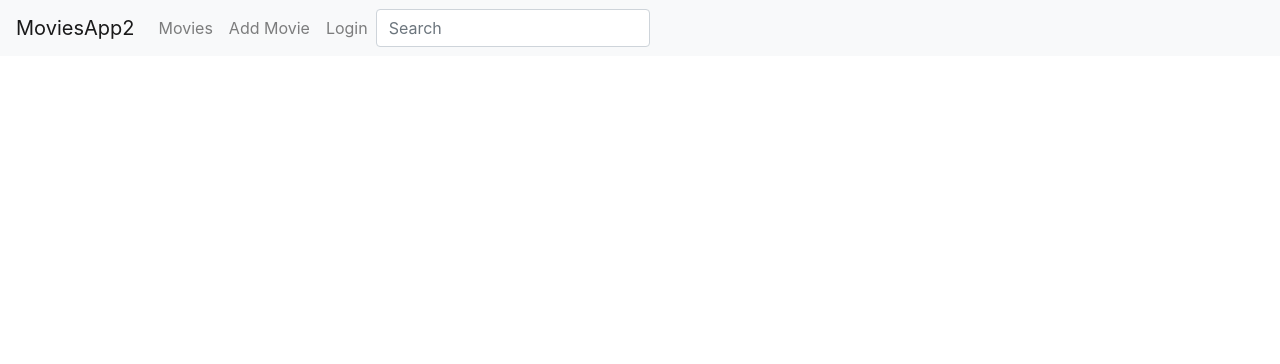
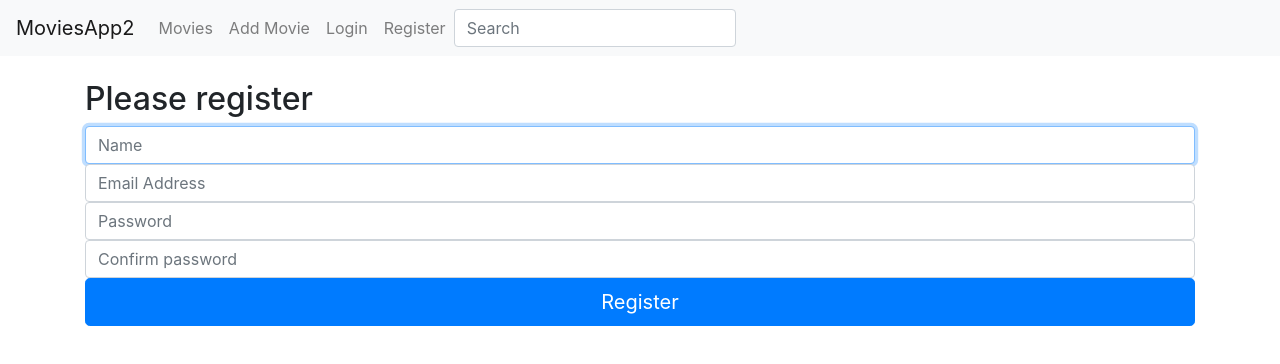
Before and after one commit to pedja77/movies-app-2, a Vue app: page /register in a window 1280 px wide. Shown: the top 364 px of the page. Built offline with nearby package versions, Linux system fonts and the light colour scheme.

Commit message:
User registration done

```diff
--- a/src/components/MovieSearch.vue
+++ b/src/components/MovieSearch.vue
@@ -1,6 +1,6 @@
 <template>
   <div>
-    <form class="form-inline my-2 my-lg-0">
+    <form>
       <input class="form-control mr-sm-2" type="text" placeholder="Search" aria-label="Search" v-model="searchTerm" @input="emitSearchTerm">
     </form>
   </div>
--- a/src/components/NavBar.vue
+++ b/src/components/NavBar.vue
@@ -11,7 +11,7 @@
         <router-link class="nav-item nav-link" to="/add">Add Movie</router-link>
         <router-link v-if="!isAuthenticated" class="nav-item nav-link" to="/login">Login</router-link>
         <a v-else class="nav-item nav-link" href="#" @click="logout">Logout</a>
-
+        <router-link v-if="!isAuthenticated" class="nav-item nav-link" to="/register">Register</router-link>
       </div>
       <movie-search />
       <!-- </div> -->
--- /dev/null
+++ b/src/pages/AppRegister.vue
@@ -0,0 +1,58 @@
+<template>
+  <div class="container mt-4">
+    <form class="form-signin" @submit.prevent="register">
+      <h2 class="form-signin-heading">Please register</h2>
+      <input v-model="user.name" type="text" class="form-control" name="name" placeholder="Name" autofocus/>
+      <div class="alert alert-danger" v-if="errors.name">
+        <p v-for="(err, index) in errors.name" :key="index">{{ err }}</p>
+      </div>
+      <input v-model="user.email" type="text" class="form-control" name="email" placeholder="Email Address" />
+      <div class="alert alert-danger" v-if="errors.email">
+        <p v-for="(err, index) in errors.email" :key="index">{{ err }}</p>
+      </div>
+      <input v-model="user.password" type="password" class="form-control" name="password" placeholder="Password" />
+      <div class="alert alert-danger" v-if="errors.password">
+        <p v-for="(err, index) in errors.password" :key="index">{{ err }}</p>
+      </div>
+      <input v-model="user.password_confirmation" type="password" class="form-control" name="password_confirmation" placeholder="Confirm password" />
+      <div class="alert alert-danger" v-if="errors.password_confirmation">
+        <p v-for="(err, index) in errors.password_confirmation" :key="index">{{ err }}</p>
+      </div>
+      <button class="btn btn-lg btn-primary btn-block" type="submit">Register</button>
+    </form>
+  </div>
+</template>
+
+<script>
+import { authService } from "../services/Auth.js"
+
+export default {
+  data() {
+    return {
+      user: {
+        name: "",
+        email: "",
+        password: "",
+        password_confirmation: ""
+      },
+      errors: {}
+    }
+  },
+  methods: {
+    register() {
+      authService
+        .register(this.user)
+        .then(() => {
+          this.$router.push({ name: "login" })
+        })
+        .catch(err => {
+          console.log(err.response.data)
+          this.errors = err.response.data
+        })
+    }
+  }
+}
+</script>
+
+<style>
+</style>
--- a/src/router.js
+++ b/src/router.js
@@ -4,6 +4,7 @@ import VueRouter from "vue-router"
 import MoviesApp from "./pages/MoviesApp.vue"
 import AppLogin from "./pages/AppLogin.vue"
 import AddMovie from "./pages/AddMovie.vue"
+import AppRegister from "./pages/AppRegister.vue"
 
 Vue.use(VueRouter)
 
@@ -13,6 +14,7 @@ export const router = new VueRouter({
     { path: "/", redirect: "/movies" },
     { path: "/movies", component: MoviesApp, name: "movies" },
     { path: "/login", component: AppLogin, name: "login" },
-    { path: "/add", component: AddMovie, name: "add-movie" }
+    { path: "/add", component: AddMovie, name: "add-movie" },
+    { path: "/register", component: AppRegister, name: "register" }
   ]
 })
--- a/src/services/Auth.js
+++ b/src/services/Auth.js
@@ -31,6 +31,10 @@ export default class AuthService {
   isAuthenticated() {
     return !!window.localStorage.getItem("loginToken")
   }
+
+  register(newUser) {
+    return axios.post("/register", newUser)
+  }
 }
 
 export const authService = new AuthService()
```
